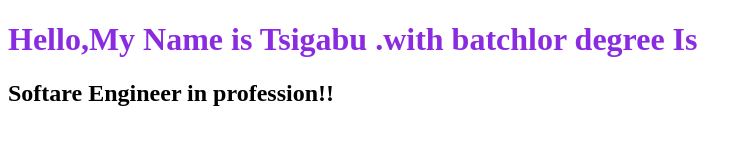
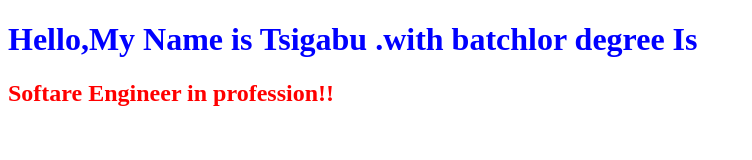
Before and after one commit to Tsigabuwalker/cs50, a plain HTML site: page index.html in a window 1280 px wide. Shown: the whole page, without its empty margins (0-752 px from the left). Drawn offline with Linux system fonts and the light colour scheme.

Commit message:
move style properties

```diff
--- a/index.html
+++ b/index.html
@@ -3,10 +3,18 @@
 <head>
     <meta charset="UTF-8">
     <meta name="viewport" content="width=device-width, initial-scale=1.0">
+    <style>
+        h1{
+            color:blue;
+        }
+        h2{
+            color:red;
+        }
+    </style>
     <title>Document</title>
 </head>
 <body>
-    <h1 style="color:blueviolet;">Hello,My Name is Tsigabu .with batchlor degree Is</h1>
+    <h1>Hello,My Name is Tsigabu .with batchlor degree Is</h1>
     <h2>Softare Engineer in profession!!</h2>
 </body>
 </html>
```
